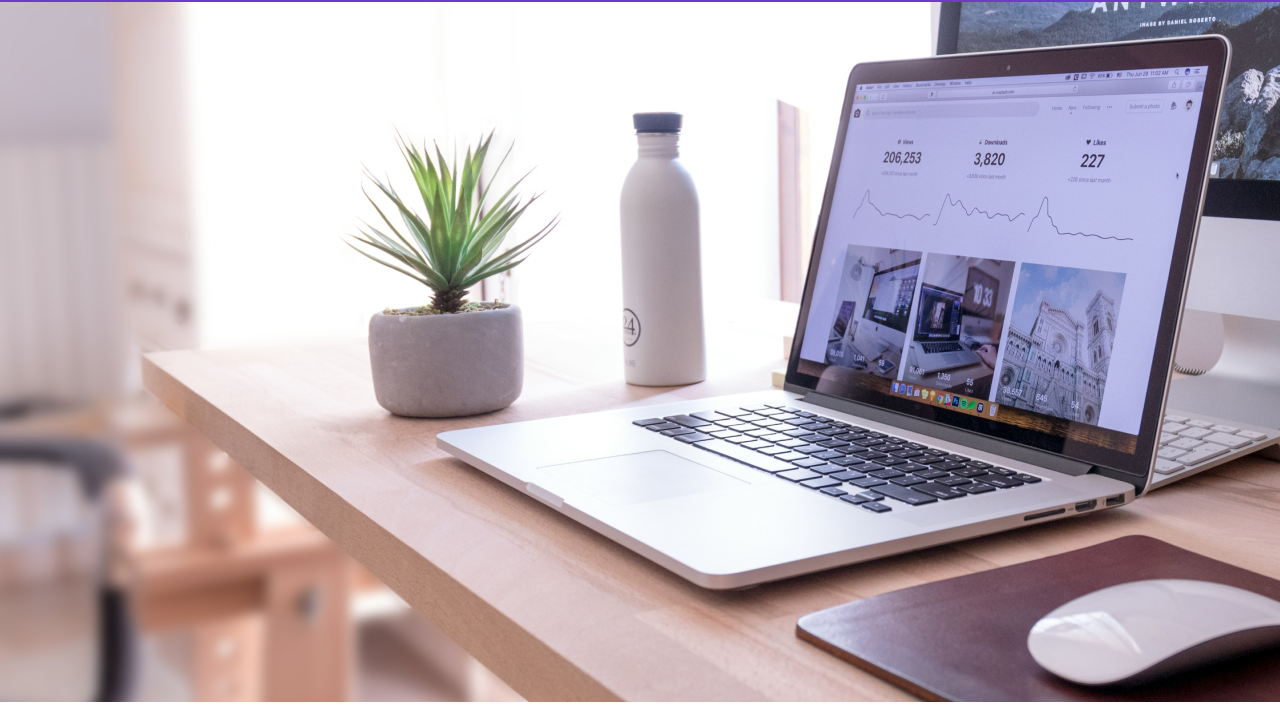
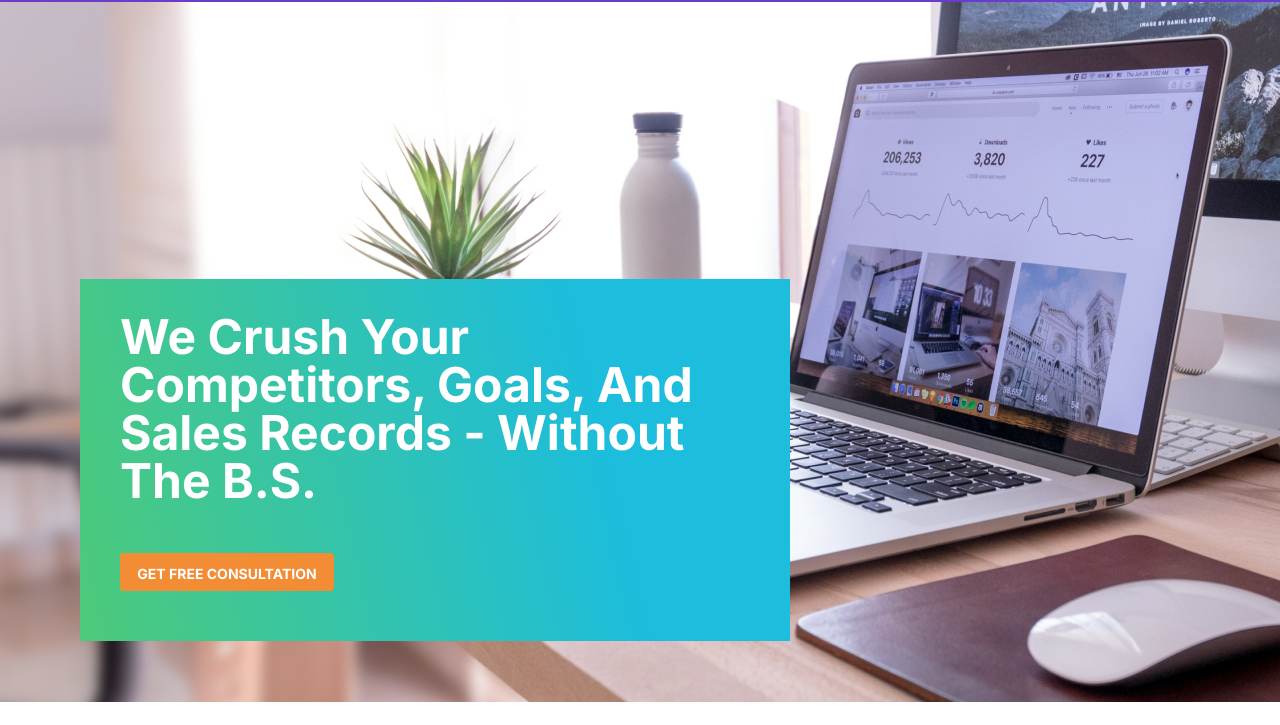
Before and after one commit to heshannipuna/AT_DIGITAL_Task, a plain HTML site: page index.html in a window 1280 px wide. Shown: the part 75-800 px from the top of the page. Drawn offline with Linux system fonts and the light colour scheme.

Commit message:
added gradient box and the button

```diff
--- a/index.html
+++ b/index.html
@@ -25,6 +25,10 @@
 
 <div class="headimg">
     <img src="media/andy-kelly-0E_vhMVqL9g-unsplash 2.png" alt="head image">
+    <div class="overlay">
+        <p>We Crush Your Competitors, Goals, And Sales Records - Without The B.S.</p>
+        <button>GET FREE CONSULTATION</button>
+    </div>
 </div>
 
 </body>
--- a/styles.css
+++ b/styles.css
@@ -51,8 +51,51 @@
     }
 
     .headimg img {
-        width: 2560px;
+        width: 1440px;
     }
+
+    .overlay {
+        width: 630px; /* Fixed width */
+        height: 306px; /* Hugs its content */
+        position: absolute;
+        top: 354px;
+        left: 80px;
+        padding: 24px 40px 32px 40px;
+
+
+        /* Gradient background */
+        background: linear-gradient(256.73deg, #1CBDDD 27.86%, #4DCA79 100%); /* Custom gradient */
+    }
+
+    .overlay p {
+        font-family: "Inter", sans-serif;
+        font-size: 48px;
+        font-weight: 700;
+        color: #fff;
+        line-height: 48px; /* Adjust the line height to match font-size */
+        text-align: left; /* Align text to the left */
+        margin-top: 10px;
+    }
+
+    .overlay button {
+        width: 214px; /* Hugs its content */
+        height: 38px; /* Hugs its content */
+        padding: 12px; /* Adjust padding */
+        border-radius: 4px 4px 4px 4px; /* Adjust border-radius */
+        background: #F28D35; /* Background color */
+        border: none; /* Remove border */
+        color: white; /* Text color */
+        font-family: "Inter", sans-serif; /* Font family */
+        font-size: 14px; /* Font size */
+        font-weight: 700; /* Font weight */
+        cursor: pointer; /* Cursor style */
+    }
+
+    .overlay button:hover {
+        background-color: #E67925;
+    }
+
+
 }
 
 
```
Also changed, not shown: media/image 1.png (added), media/image 2.png (added).
